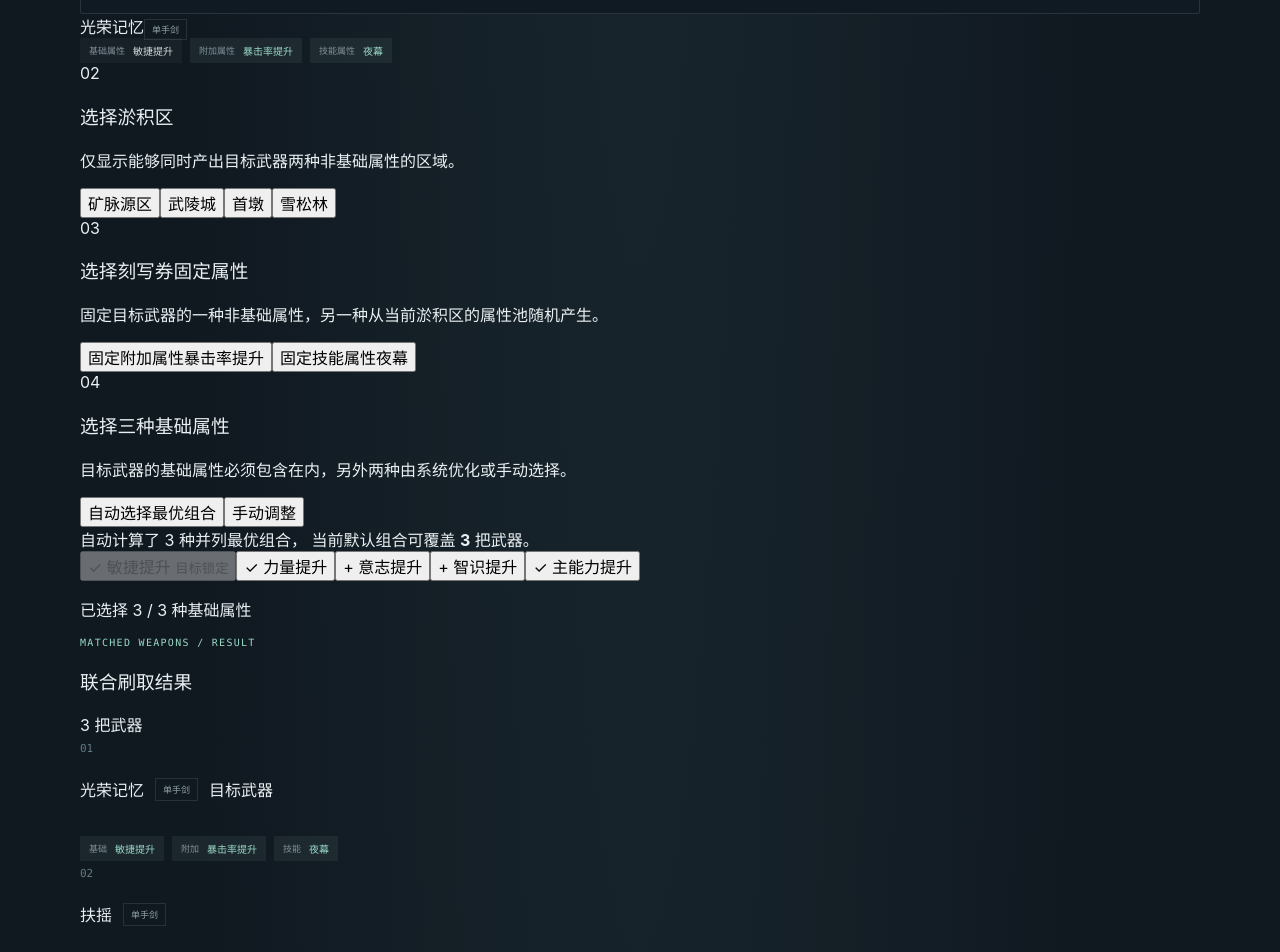
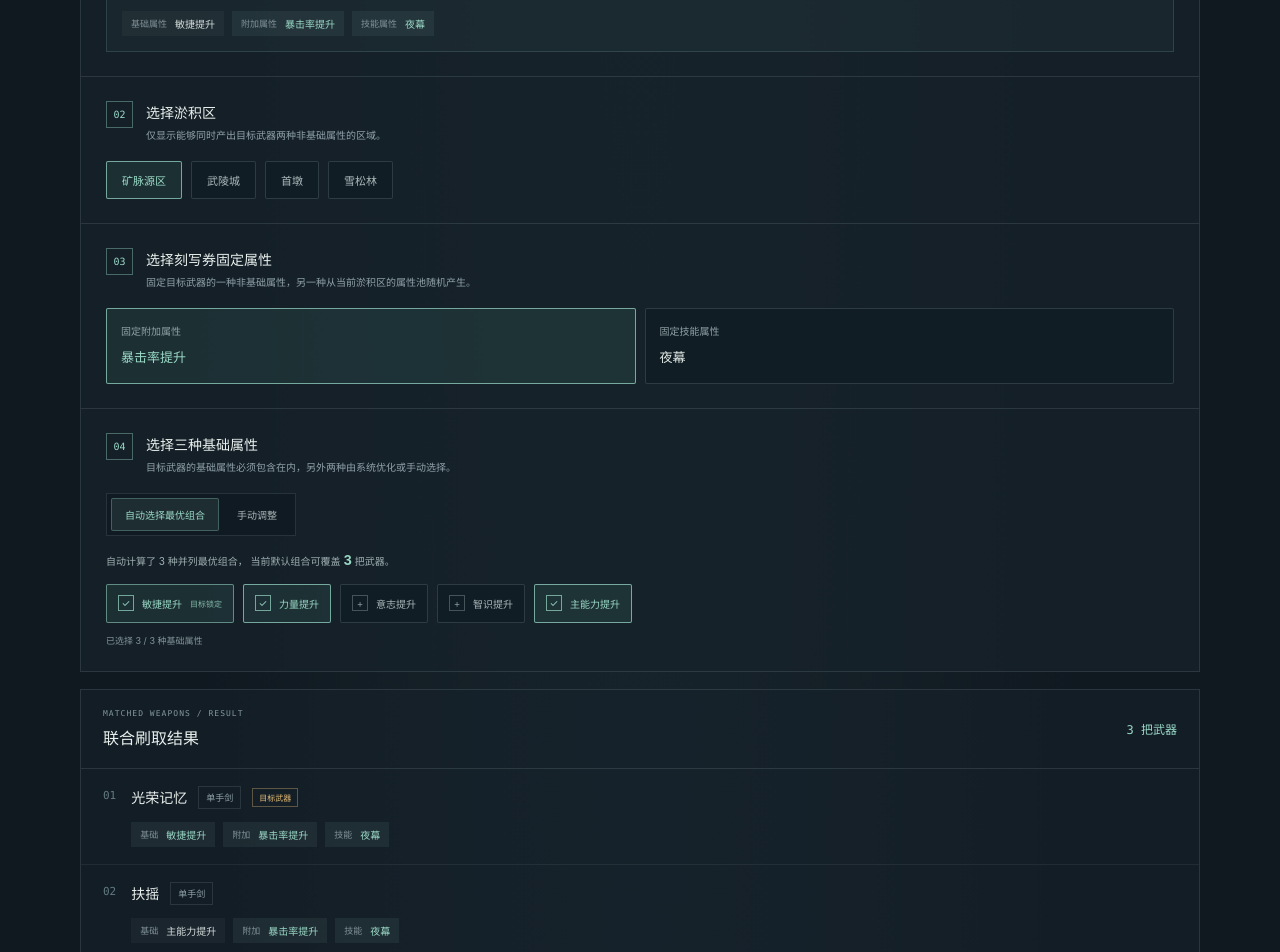
Before and after one commit to faangyi/Endfield-Essences, a Vue app: page / in a window 1280 px wide. Shown: the part 1040-1992 px from the top of the page. Built offline with nearby package versions, Linux system fonts and the light colour scheme.

Commit message:
Style joint farming planner

```diff
--- a/src/style.css
+++ b/src/style.css
@@ -867,3 +867,385 @@ select:focus {
     min-width: 42px;
   }
 }
+
+
+/* Joint farming planner */
+.joint-planner {
+  padding: 34px 0 66px;
+  border-bottom: 1px solid var(--line);
+}
+
+.planner-total {
+  display: flex;
+  flex-direction: column;
+  align-items: flex-end;
+  gap: 3px;
+  color: var(--muted);
+  font-size: 10px;
+  white-space: nowrap;
+}
+
+.planner-total strong {
+  color: var(--mint);
+  font-family: "SFMono-Regular", Consolas, monospace;
+  font-size: 28px;
+  font-weight: 450;
+}
+
+.planner-panel {
+  border: 1px solid var(--line);
+  background: rgba(23, 35, 44, 0.68);
+}
+
+.planner-step {
+  padding: 24px 25px;
+  border-bottom: 1px solid var(--line);
+}
+
+.planner-step:last-child {
+  border-bottom: 0;
+}
+
+.step-heading {
+  display: flex;
+  align-items: flex-start;
+  gap: 13px;
+  margin-bottom: 17px;
+}
+
+.step-number {
+  display: grid;
+  flex: 0 0 27px;
+  width: 27px;
+  height: 27px;
+  place-items: center;
+  border: 1px solid rgba(154, 217, 198, 0.4);
+  color: var(--mint);
+  font-family: "SFMono-Regular", Consolas, monospace;
+  font-size: 10px;
+}
+
+.step-heading h3 {
+  margin: 1px 0 5px;
+  color: #e8efec;
+  font-size: 14px;
+  font-weight: 550;
+}
+
+.step-heading p {
+  margin: 0;
+  color: var(--muted);
+  font-size: 10px;
+  line-height: 1.7;
+}
+
+.planner-fields {
+  display: grid;
+  grid-template-columns: minmax(150px, 0.7fr) minmax(220px, 1.3fr);
+  gap: 13px;
+}
+
+.target-weapon-summary {
+  margin-top: 14px;
+  padding: 15px;
+  border: 1px solid rgba(154, 217, 198, 0.16);
+  background: rgba(154, 217, 198, 0.035);
+}
+
+.target-weapon-title {
+  display: flex;
+  align-items: center;
+  gap: 10px;
+  margin-bottom: 12px;
+}
+
+.target-weapon-title > strong {
+  color: #f0f4f2;
+  font-size: 15px;
+  font-weight: 550;
+}
+
+.choice-chips,
+.fixed-stat-options,
+.base-stat-options {
+  display: flex;
+  flex-wrap: wrap;
+  gap: 9px;
+}
+
+.choice-chip,
+.base-stat-option,
+.fixed-stat-option,
+.base-mode-switch button {
+  border: 1px solid rgba(206, 225, 230, 0.15);
+  border-radius: 2px;
+  background: #111d25;
+  color: #a9b8b9;
+  transition: border-color 150ms ease, background 150ms ease, color 150ms ease;
+}
+
+.choice-chip {
+  min-height: 38px;
+  padding: 0 15px;
+  font-size: 11px;
+}
+
+.choice-chip:hover,
+.base-stat-option:hover:not(:disabled),
+.fixed-stat-option:hover {
+  border-color: rgba(154, 217, 198, 0.55);
+  color: var(--mint);
+}
+
+.choice-chip.active,
+.fixed-stat-option.active,
+.base-stat-option.active {
+  border-color: rgba(154, 217, 198, 0.72);
+  background: rgba(71, 137, 119, 0.17);
+  color: var(--mint);
+}
+
+.fixed-stat-options {
+  display: grid;
+  grid-template-columns: repeat(2, minmax(0, 1fr));
+}
+
+.fixed-stat-option {
+  display: flex;
+  flex-direction: column;
+  align-items: flex-start;
+  gap: 9px;
+  min-height: 76px;
+  padding: 14px;
+  text-align: left;
+}
+
+.fixed-stat-option span {
+  color: #8fa2a5;
+  font-size: 10px;
+}
+
+.fixed-stat-option strong {
+  color: #e0eae5;
+  font-size: 13px;
+  font-weight: 550;
+}
+
+.fixed-stat-option.active strong {
+  color: var(--mint);
+}
+
+.base-mode-switch {
+  display: inline-flex;
+  gap: 4px;
+  margin-bottom: 13px;
+  padding: 4px;
+  border: 1px solid var(--line);
+  background: #101a22;
+}
+
+.base-mode-switch button {
+  min-height: 33px;
+  padding: 0 13px;
+  border-color: transparent;
+  background: transparent;
+  font-size: 10px;
+}
+
+.base-mode-switch button.active {
+  border-color: rgba(154, 217, 198, 0.3);
+  background: rgba(154, 217, 198, 0.1);
+  color: var(--mint);
+}
+
+.optimization-note {
+  margin-bottom: 13px;
+  color: #9eafb0;
+  font-size: 10px;
+  line-height: 1.7;
+}
+
+.optimization-note strong {
+  color: var(--mint);
+  font-size: 13px;
+}
+
+.base-stat-option {
+  display: inline-flex;
+  align-items: center;
+  gap: 8px;
+  min-height: 39px;
+  padding: 0 11px;
+  font-size: 10px;
+}
+
+.base-stat-option.locked {
+  border-color: rgba(154, 217, 198, 0.55);
+  background: rgba(71, 137, 119, 0.17);
+  color: var(--mint);
+  cursor: not-allowed;
+}
+
+.base-stat-check {
+  display: grid;
+  width: 16px;
+  height: 16px;
+  place-items: center;
+  border: 1px solid rgba(206, 225, 230, 0.28);
+  color: #82969a;
+  font-size: 10px;
+}
+
+.base-stat-option.active .base-stat-check {
+  border-color: rgba(154, 217, 198, 0.7);
+  color: var(--mint);
+}
+
+.base-stat-option small {
+  color: #85b9a9;
+  font-size: 8px;
+}
+
+.base-selection-count {
+  margin: 11px 0 0;
+  color: #83969a;
+  font-size: 9px;
+}
+
+.planner-empty {
+  margin: 0;
+  color: #a2aeb0;
+  font-size: 11px;
+  line-height: 1.7;
+}
+
+.joint-results {
+  margin-top: 17px;
+  border: 1px solid var(--line);
+  background: rgba(23, 35, 44, 0.5);
+}
+
+.joint-results-heading {
+  display: flex;
+  align-items: center;
+  justify-content: space-between;
+  gap: 15px;
+  padding: 19px 22px;
+  border-bottom: 1px solid var(--line);
+}
+
+.joint-results-heading .eyebrow {
+  margin: 0 0 7px;
+  color: #82979c;
+  font-size: 8px;
+}
+
+.joint-results-heading h3 {
+  margin: 0;
+  color: #e8efec;
+  font-size: 16px;
+  font-weight: 550;
+}
+
+.joint-result-count {
+  color: var(--mint);
+  font-family: "SFMono-Regular", Consolas, monospace;
+  font-size: 12px;
+  white-space: nowrap;
+}
+
+.joint-weapon-list {
+  display: grid;
+}
+
+.joint-weapon-card {
+  display: flex;
+  align-items: flex-start;
+  gap: 15px;
+  padding: 17px 22px;
+  border-bottom: 1px solid rgba(206, 225, 230, 0.07);
+}
+
+.joint-weapon-card:last-child {
+  border-bottom: 0;
+}
+
+.joint-weapon-info {
+  flex: 1;
+  min-width: 0;
+}
+
+.joint-weapon-info h4 {
+  margin: 0;
+  color: #eaf0ed;
+  font-size: 14px;
+  font-weight: 550;
+}
+
+.target-tag {
+  padding: 3px 6px;
+  border: 1px solid rgba(230, 189, 117, 0.35);
+  color: var(--amber);
+  font-size: 8px;
+}
+
+.joint-weapon-info .attribute-list {
+  margin-top: 10px;
+}
+
+.result-empty {
+  display: grid;
+  justify-items: center;
+  gap: 8px;
+  padding: 35px 18px;
+  text-align: center;
+}
+
+.result-empty > span {
+  color: #718b8d;
+  font-size: 25px;
+}
+
+.result-empty strong {
+  color: #d5e0dd;
+  font-size: 12px;
+  font-weight: 550;
+}
+
+.result-empty p {
+  margin: 0;
+  color: #839398;
+  font-size: 10px;
+}
+
+.result-footnote {
+  margin: 0;
+  padding: 12px 22px;
+  border-top: 1px solid rgba(206, 225, 230, 0.08);
+  color: #819498;
+  font-size: 9px;
+}
+
+@media (max-width: 760px) {
+  .joint-planner {
+    padding: 25px 0 48px;
+  }
+
+  .planner-step {
+    padding: 19px 15px;
+  }
+
+  .planner-fields {
+    grid-template-columns: 1fr;
+  }
+
+  .fixed-stat-options {
+    grid-template-columns: 1fr;
+  }
+
+  .joint-results-heading,
+  .joint-weapon-card {
+    padding-right: 14px;
+    padding-left: 14px;
+  }
+}
```
